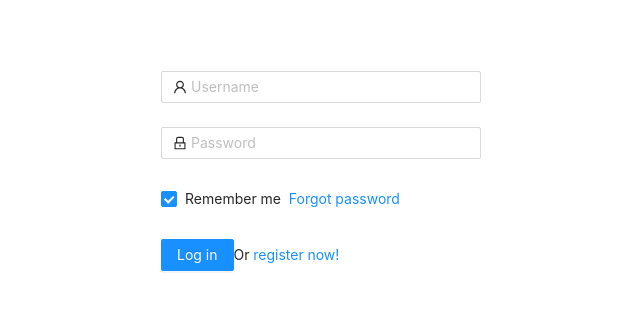
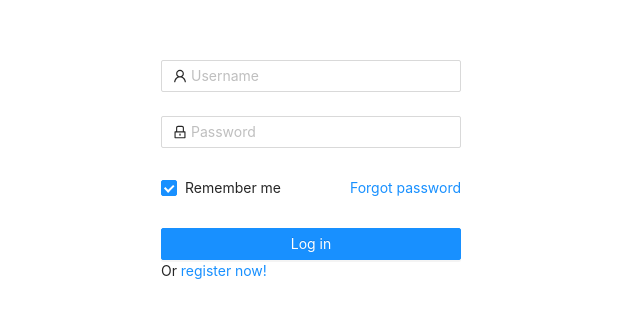
Before and after one commit to armingh2000/arsam-front, a React (Create React App) app: page / in a window 1280 px wide. Shown: the part 217-534 px from the top of the page, without its empty margins (319-959 px from the left). Built offline with nearby package versions, Linux system fonts and the light colour scheme.

Commit message:
login completed & css added

```diff
--- a/package.json
+++ b/package.json
@@ -7,6 +7,7 @@
     "@testing-library/react": "^11.1.0",
     "@testing-library/user-event": "^12.1.10",
     "antd": "^4.7.2",
+    "node-sass": "^4.14.1",
     "react": "^17.0.1",
     "react-dom": "^17.0.1",
     "react-scripts": "4.0.0",
--- a/src/App.js
+++ b/src/App.js
@@ -1,5 +1,7 @@
 import React, { useState } from "react";
 import Login from "./view/scripts/pages/login/Login";
+import 'antd/dist/antd.css';
+import "./view/styles/main.scss";
 
 function App() {
   return (
--- a/src/view/scripts/pages/login/components/NormalLoginForm.jsx
+++ b/src/view/scripts/pages/login/components/NormalLoginForm.jsx
@@ -8,7 +8,7 @@ const NormalLoginForm = () => {
   const onFinish = (values) => {
     console.log('Received values of form: ', values);
   };
-    const [{username, password}, setUser] = useState({username:"", password:""})
+    const [{username, password}, setUser] = useState({username:"", password:""});
 
     function handleChange(event)
     {
@@ -23,8 +23,9 @@ const NormalLoginForm = () => {
 
     function handleSubmit(event)
     {
-        event.preventDefault()
-        setUser({username:"", password:""})
+
+        console.log("handleSubmit")
+        setUser({username:"", password:""});
     }
 
   return (
@@ -85,7 +86,7 @@ const NormalLoginForm = () => {
         <Button type="primary" htmlType="submit" className="login-form-button">
           Log in
         </Button>
-        Or <a href="">register now!</a>
+         Or <a href="">register now!</a>
       </Form.Item>
     </Form>
   );
--- a/src/view/styles/components/login.scss
+++ b/src/view/styles/components/login.scss
@@ -1,12 +1,12 @@
-#components-form-demo-normal-login .login-form {
+.login-form {
   max-width: 300px;
 }
-#components-form-demo-normal-login .login-form-forgot {
+.login-form-forgot {
   float: right;
 }
-#components-form-demo-normal-login .ant-col-rtl .login-form-forgot {
+.ant-col-rtl .login-form-forgot {
   float: left;
 }
-#components-form-demo-normal-login .login-form-button {
+.login-form-button {
   width: 100%;
 }
```
Also changed, not shown: src/view/styles/styles.css (deleted), 1 other file (tests, documents, lock files or other folders).
